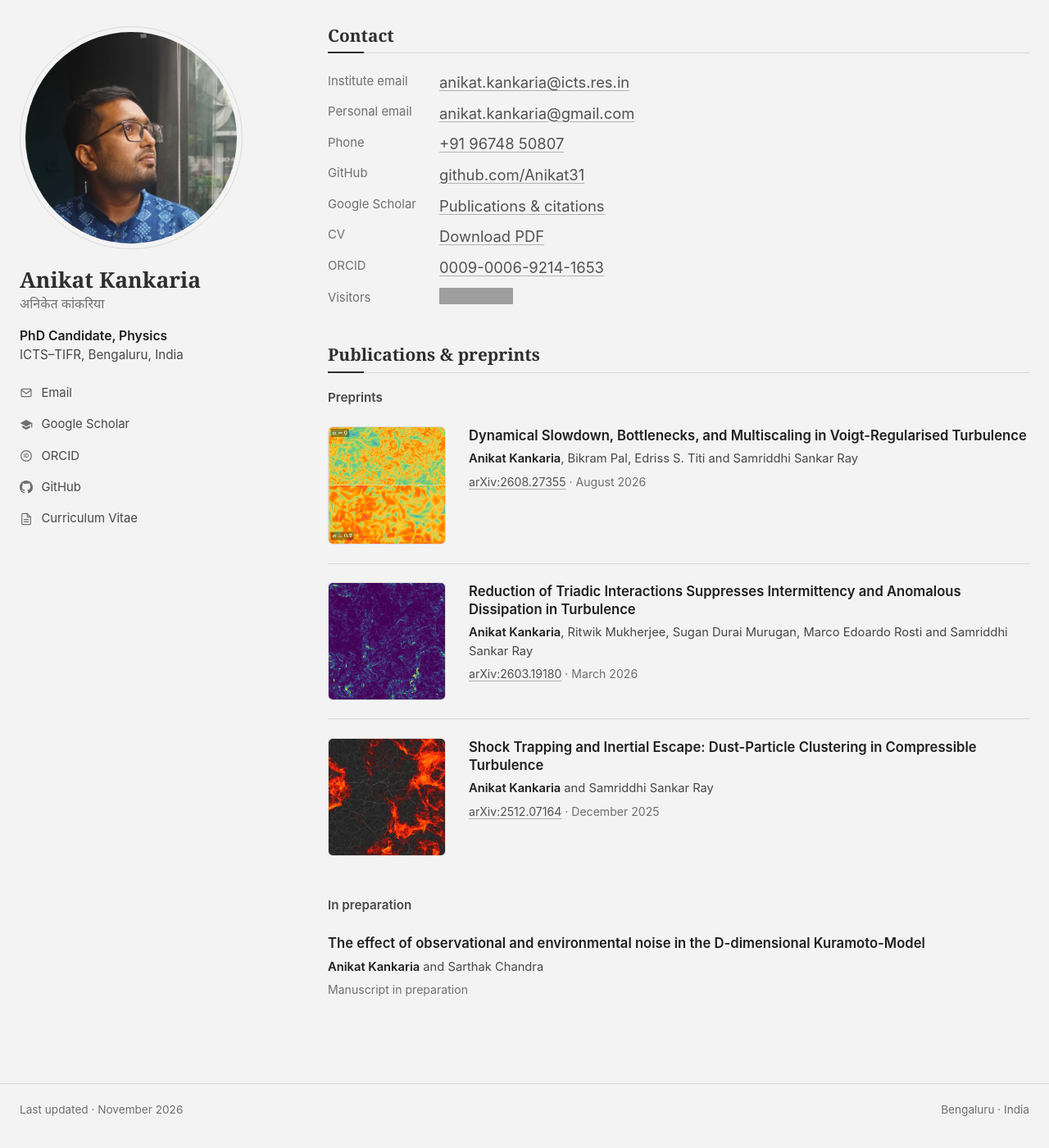
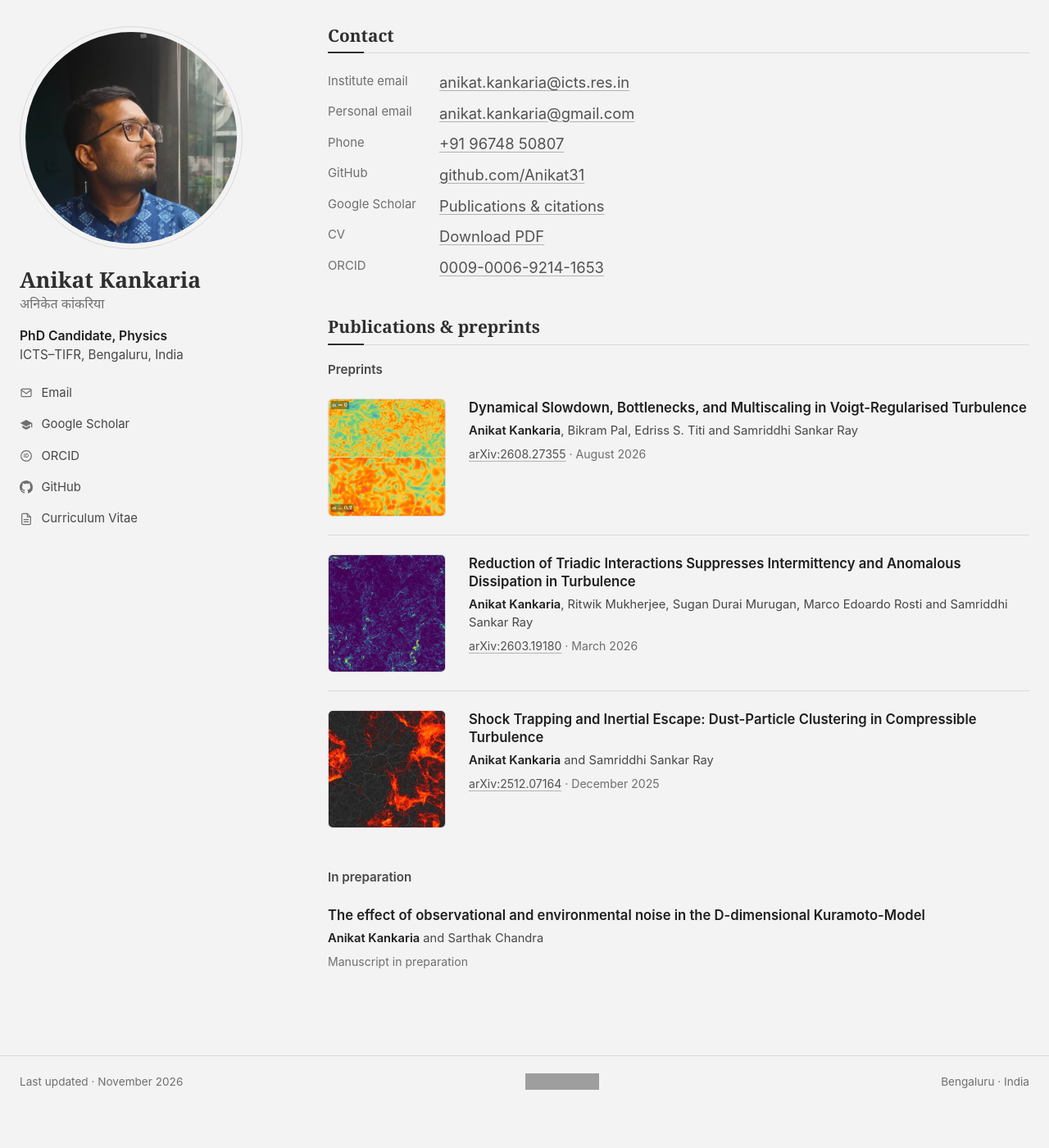
Before and after one commit to Anikat31/Anikat31.github.io, a Jekyll site: the page built from index.html, in a window 1280 px wide and 1400 px high, scrolled down 981 px. Shown: the whole window at 82% size. Built offline with Jekyll 4.4.1, drawn with Linux system fonts in a browser that asks for light colours; after the commit the page ends 2347 px from its top, so only the background shows below that; grey boxes are pictures that could not be loaded.

Commit message:
Move the visitor counter to the home page footer
Co-Authored-By: Claude Sonnet 5.5 <noreply@anthropic.com>

```diff
--- a/_includes/footer.html
+++ b/_includes/footer.html
@@ -1,6 +1,7 @@
 <footer class="site-footer">
   <div class="wrap">
     <span>Last updated · {{ site.time | date: "%B %Y" }}</span>
+    {% if page.nav == 'home' %}<span class="flagcounter"><a href="https://info.flagcounter.com/2pmJ"><picture><source media="(prefers-color-scheme: dark)" srcset="https://s01.flagcounter.com/count2/2pmJ/bg_1C1C1C/txt_E7E7E7/border_343434/columns_2/maxflags_10/viewers_0/labels_0/pageviews_0/flags_0/percent_0/"><img src="https://s01.flagcounter.com/count2/2pmJ/bg_F3F3F3/txt_1F1F1F/border_D9D9D9/columns_2/maxflags_10/viewers_0/labels_0/pageviews_0/flags_0/percent_0/" alt="Visitors by country (Flag Counter)" loading="lazy"></picture></a></span>{% endif %}
     <span>Bengaluru · India</span>
   </div>
 </footer>
--- a/_layouts/site.html
+++ b/_layouts/site.html
@@ -25,7 +25,7 @@
       function saved() { try { return localStorage.getItem('theme'); } catch (e) { return null; } }
       function apply(t) {
         root.setAttribute('data-theme', t);
-        var src = document.querySelectorAll('.visitors source');
+        var src = document.querySelectorAll('.flagcounter source');
         for (var i = 0; i < src.length; i++) src[i].media = t === 'dark' ? 'all' : 'not all';
       }
       apply(saved() || (mq.matches ? 'dark' : 'light'));
--- a/assets/css/site.css
+++ b/assets/css/site.css
@@ -175,6 +175,7 @@ a:focus-visible, video:focus-visible, button:focus-visible {
 .site-footer .wrap {
   display: flex;
   flex-wrap: wrap;
+  align-items: center;
   justify-content: space-between;
   gap: .3rem 1.5rem;
   padding-block: 1.25rem 2.25rem;
@@ -320,16 +321,7 @@ a:focus-visible, video:focus-visible, button:focus-visible {
 
 .section h2 + .facts { margin-top: 0; }
 
-.visitors {
-  display: grid;
-  grid-template-columns: 7.25rem minmax(0, 1fr);
-  gap: .5rem 1.25rem;
-  align-items: start;
-  margin-top: .6rem;
-  color: var(--muted);
-  font-size: .93rem;
-}
-.visitors a { display: inline-block; }
+.flagcounter a, .flagcounter img { display: block; }
 
 
 /* ---------- inner pages ---------- */
@@ -471,9 +463,8 @@ a:focus-visible, video:focus-visible, button:focus-visible {
   .name { font-size: 1.3rem; }
   .affil { font-size: .9rem; }
 
-  .facts, .visitors { grid-template-columns: minmax(0, 1fr); gap: 0; }
+  .facts { grid-template-columns: minmax(0, 1fr); gap: 0; }
   .facts dt { margin-top: .7rem; }
-  .visitors { margin-top: 1rem; gap: .4rem; }
   .interests { columns: 1; }
   .pub { grid-template-columns: 4.75rem minmax(0, 1fr); gap: .9rem; }
   .edu { grid-template-columns: minmax(0, 1fr); gap: 0; }
--- a/index.html
+++ b/index.html
@@ -94,10 +94,6 @@ description: "Anikat Kankaria — PhD candidate in Physics at ICTS-TIFR, Bengalu
         <dt>ORCID</dt>
         <dd><a href="https://orcid.org/0009-0006-9214-1653" target="_blank" rel="noopener">0009-0006-9214-1653</a></dd>
       </dl>
-      <div class="visitors">
-        <span>Visitors</span>
-        <a href="https://info.flagcounter.com/2pmJ"><picture><source media="(prefers-color-scheme: dark)" srcset="https://s01.flagcounter.com/count2/2pmJ/bg_1C1C1C/txt_E7E7E7/border_343434/columns_2/maxflags_10/viewers_0/labels_0/pageviews_0/flags_0/percent_0/"><img src="https://s01.flagcounter.com/count2/2pmJ/bg_F3F3F3/txt_1F1F1F/border_D9D9D9/columns_2/maxflags_10/viewers_0/labels_0/pageviews_0/flags_0/percent_0/" alt="Visitors by country (Flag Counter)" loading="lazy"></picture></a>
-      </div>
     </section>
 
     <section class="section" id="publications">
```
